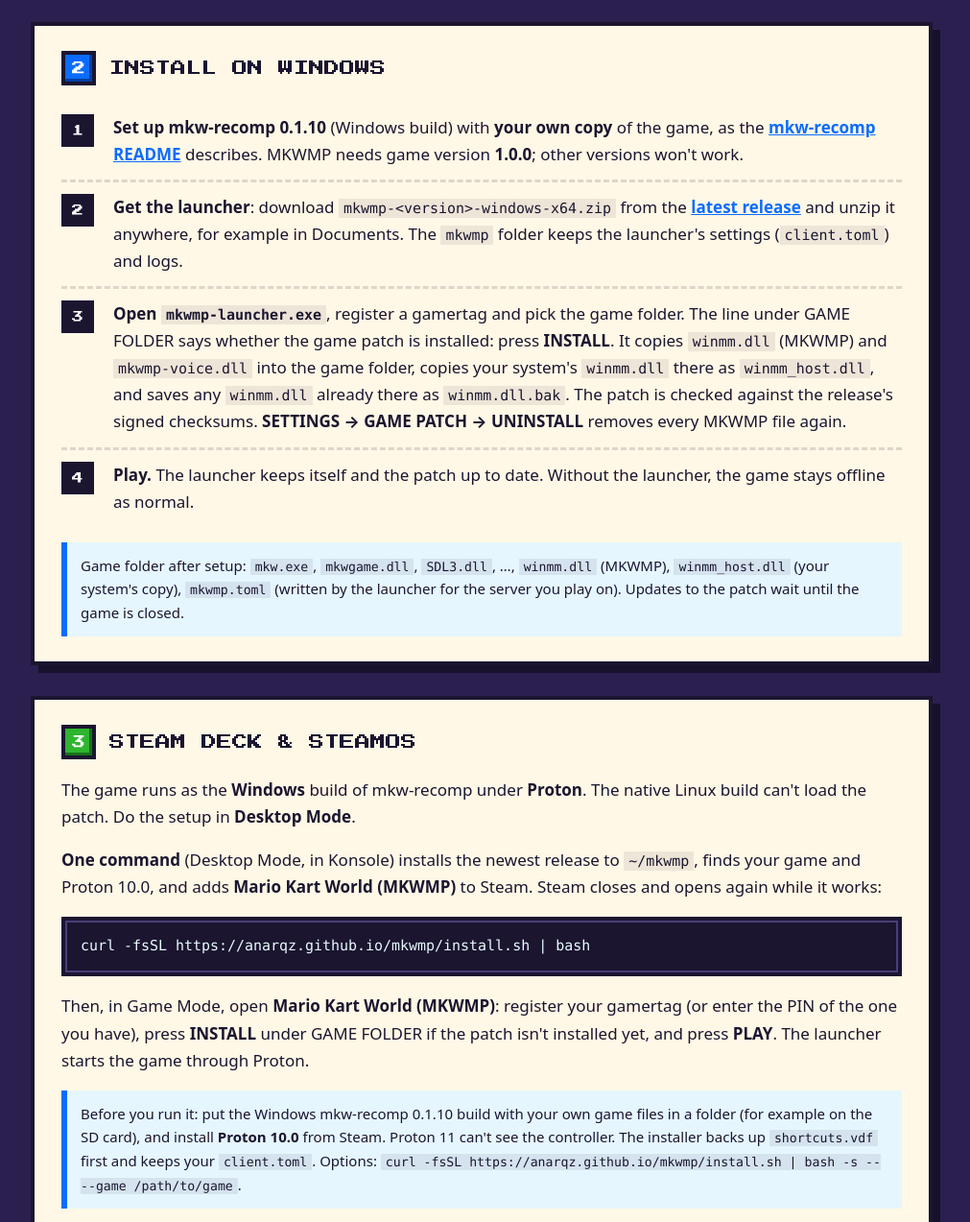
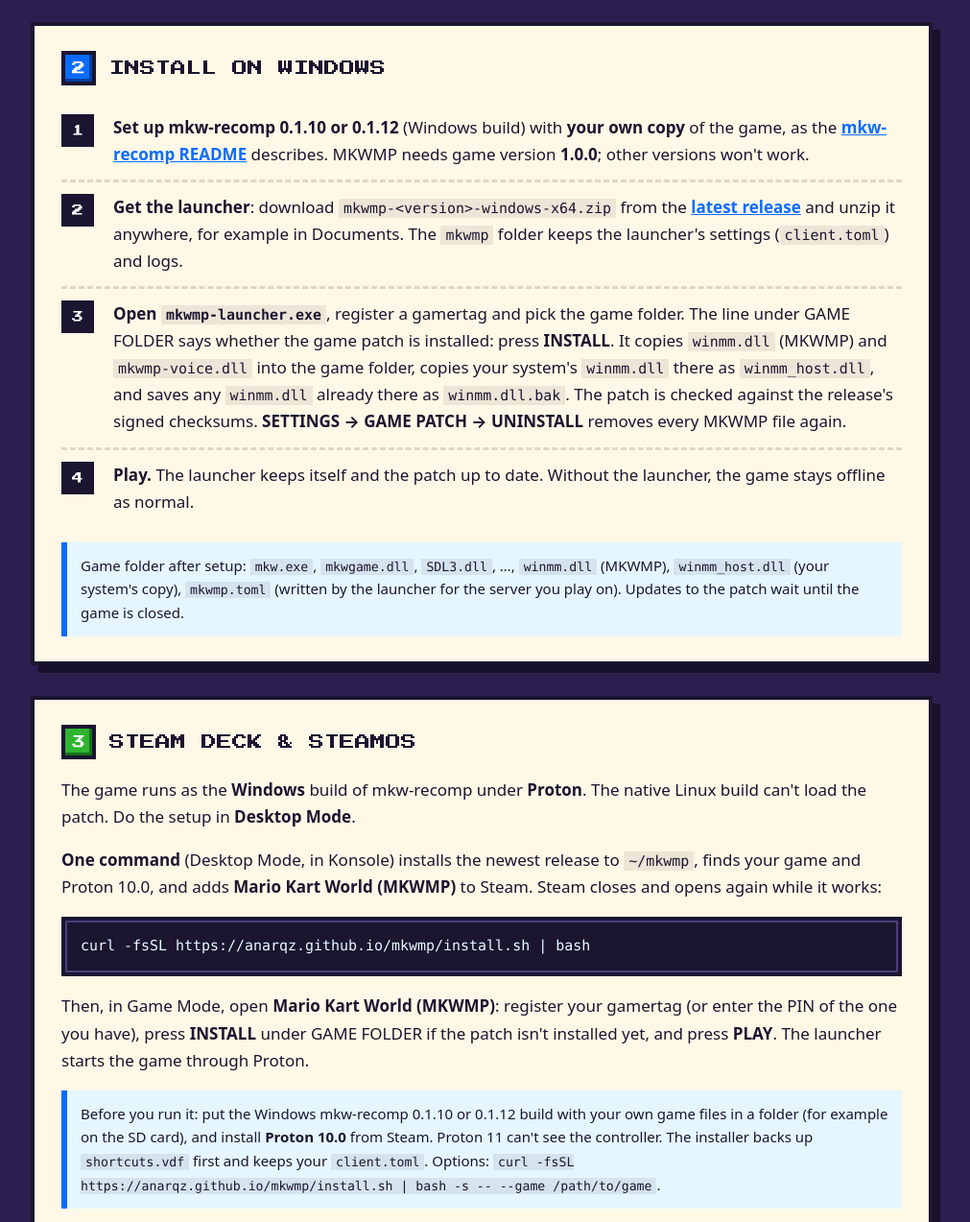
Before and after one commit to anarqz/mkwmp, a plain HTML site: page site/index.html in a window 1280 px wide. Shown: the part 3340-4613 px from the top of the page at 96% size, without its empty margins (138-1149 px from the left). Drawn offline with Linux system fonts and the light colour scheme; no server answers.

Commit message:
Site: mkw-recomp 0.1.10 or 0.1.12
Co-Authored-By: Claude Opus 5.5 <noreply@anthropic.com>
Claude-Session: https://claude.ai/code/session_01McdierMtu2Gdm9Hs8K5YCP

```diff
--- a/site/index.html
+++ b/site/index.html
@@ -73,7 +73,7 @@
   <section id="install" class="panel">
     <h2><span class="coin blue">2</span> INSTALL ON WINDOWS</h2>
     <ol class="steps">
-      <li><b>Set up mkw-recomp 0.1.10</b> (Windows build) with <b>your own copy</b> of the game, as the <a href="https://github.com/adriadam10/mkw-recomp">mkw-recomp README</a> describes. MKWMP needs game version <b>1.0.0</b>; other versions won't work.</li>
+      <li><b>Set up mkw-recomp 0.1.10 or 0.1.12</b> (Windows build) with <b>your own copy</b> of the game, as the <a href="https://github.com/adriadam10/mkw-recomp">mkw-recomp README</a> describes. MKWMP needs game version <b>1.0.0</b>; other versions won't work.</li>
       <li><b>Get the launcher</b>: download <code>mkwmp-&lt;version&gt;-windows-x64.zip</code> from the <a href="https://github.com/anarqz/mkwmp/releases/latest">latest release</a> and unzip it anywhere, for example in Documents. The <code>mkwmp</code> folder keeps the launcher's settings (<code>client.toml</code>) and logs.</li>
       <li><b>Open <code>mkwmp-launcher.exe</code></b>, register a gamertag and pick the game folder. The line under GAME FOLDER says whether the game patch is installed: press <b>INSTALL</b>. It copies <code>winmm.dll</code> (MKWMP) and <code>mkwmp-voice.dll</code> into the game folder, copies your system's <code>winmm.dll</code> there as <code>winmm_host.dll</code>, and saves any <code>winmm.dll</code> already there as <code>winmm.dll.bak</code>. The patch is checked against the release's signed checksums. <b>SETTINGS → GAME PATCH → UNINSTALL</b> removes every MKWMP file again.</li>
       <li><b>Play.</b> The launcher keeps itself and the patch up to date. Without the launcher, the game stays offline as normal.</li>
@@ -87,7 +87,7 @@
     <p><b>One command</b> (Desktop Mode, in Konsole) installs the newest release to <code>~/mkwmp</code>, finds your game and Proton 10.0, and adds <b>Mario Kart World (MKWMP)</b> to Steam. Steam closes and opens again while it works:</p>
 <pre><code>curl -fsSL https://anarqz.github.io/mkwmp/install.sh | bash</code></pre>
     <p>Then, in Game Mode, open <b>Mario Kart World (MKWMP)</b>: register your gamertag (or enter the PIN of the one you have), press <b>INSTALL</b> under GAME FOLDER if the patch isn't installed yet, and press <b>PLAY</b>. The launcher starts the game through Proton.</p>
-    <p class="hint">Before you run it: put the Windows mkw-recomp 0.1.10 build with your own game files in a folder (for example on the SD card), and install <b>Proton 10.0</b> from Steam. Proton 11 can't see the controller. The installer backs up <code>shortcuts.vdf</code> first and keeps your <code>client.toml</code>. Options: <code>curl -fsSL https://anarqz.github.io/mkwmp/install.sh | bash -s -- --game /path/to/game</code>.</p>
+    <p class="hint">Before you run it: put the Windows mkw-recomp 0.1.10 or 0.1.12 build with your own game files in a folder (for example on the SD card), and install <b>Proton 10.0</b> from Steam. Proton 11 can't see the controller. The installer backs up <code>shortcuts.vdf</code> first and keeps your <code>client.toml</code>. Options: <code>curl -fsSL https://anarqz.github.io/mkwmp/install.sh | bash -s -- --game /path/to/game</code>.</p>
     <p><b>By hand:</b> download <code>mkwmp-&lt;version&gt;-linux-x64.zip</code> from the <a href="https://github.com/anarqz/mkwmp/releases/latest">latest release</a>, unzip it to <code>~/mkwmp</code> and open <code>mkwmp-launcher</code>. Then add <code>mkw.exe</code> to Steam as a non-Steam game with <b>Proton 10.0</b> forced (Properties → Compatibility) and these launch options, and tick <b>"I start the game from Steam"</b> in the launcher:</p>
 <pre><code>WINEDLLOVERRIDES="winmm=n,b" GRPC_DNS_RESOLVER=native MKW_MESH_COMPUTE=1 MKW_ASSUME_FOCUS=1 %command% --play</code></pre>
     <p class="hint">The controller wakes up 20–50 seconds after the game starts; MKWMP fixes up Steam Input under Proton by itself. Both a Steam Deck and a ROG Ally X running SteamOS have been tested.</p>
```
